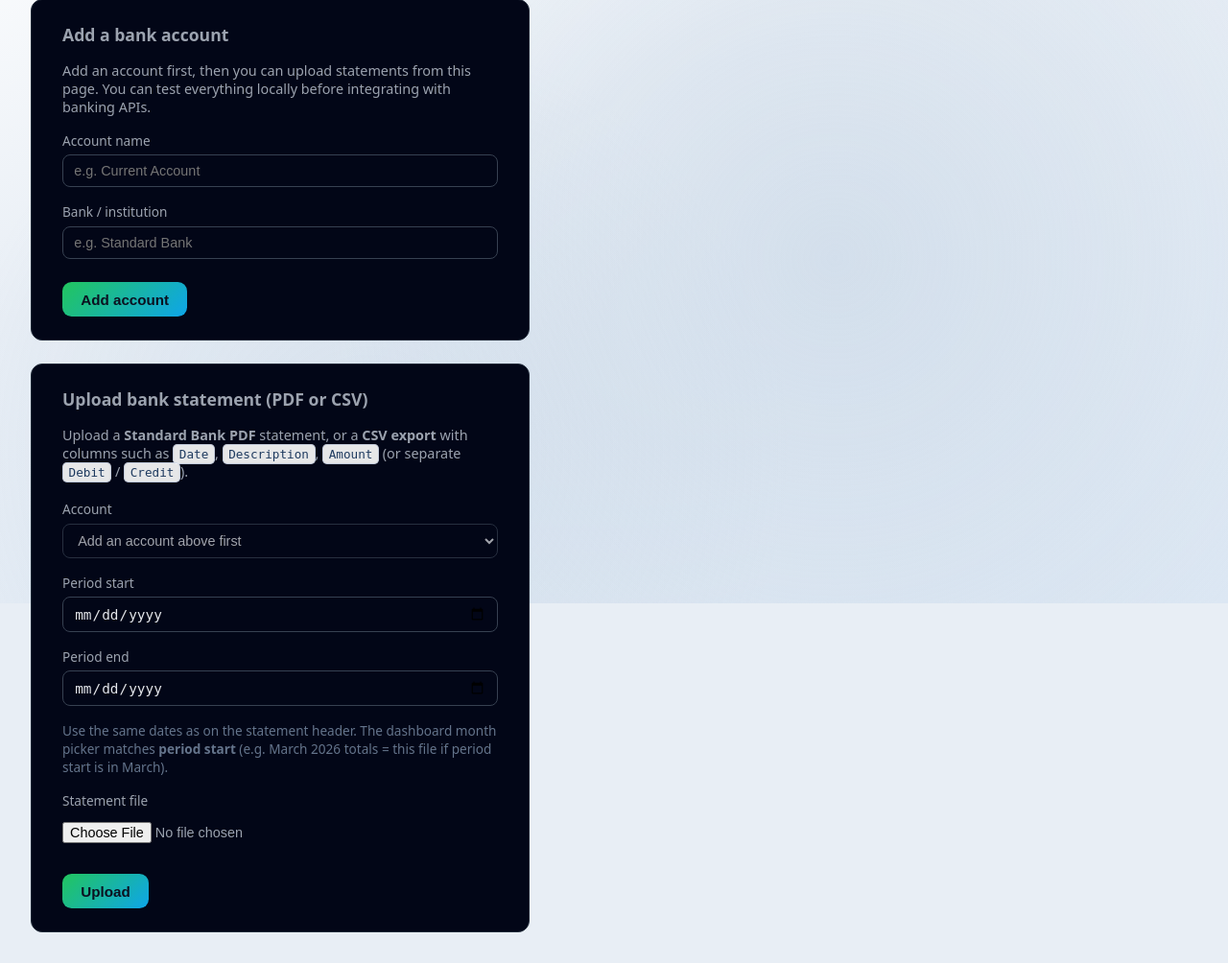
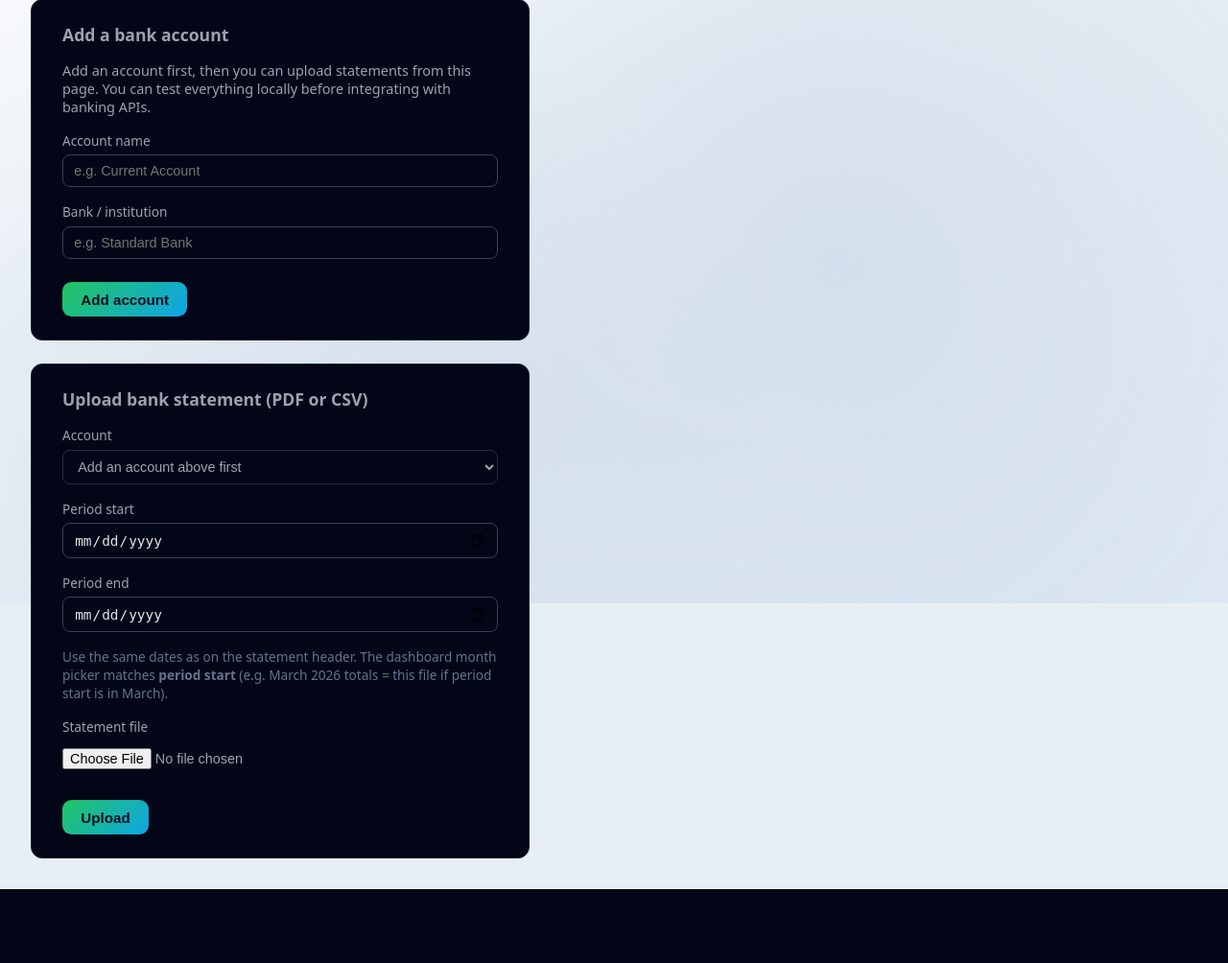
Before and after one commit to BlackChina/fin_savvy_app, a FastAPI app: template fin_savvy_app/templates/upload.html in a window 1280 px wide. Shown: the part 171-1175 px from the top of the page at 96% size. After the commit the page ends 1098 px from the top, so only its background shows below. Run offline with FastAPI, Linux system fonts and the light colour scheme; the template is opened without the code that fills it, so the values that code supplies are empty.

Commit message:
Upload: remove redundant PDF/CSV format blurb under heading
Made-with: Cursor

```diff
--- a/fin_savvy_app/templates/upload.html
+++ b/fin_savvy_app/templates/upload.html
@@ -117,11 +117,6 @@
 
       <div class="card">
         <h2>Upload bank statement (PDF or CSV)</h2>
-        <p style="color: #9ca3af; font-size: 0.9rem; margin-bottom: 1.25rem;">
-          Upload a <strong>Standard Bank PDF</strong> statement, or a <strong>CSV export</strong> with columns such as
-          <code>Date</code>, <code>Description</code>, <code>Amount</code>
-          (or separate <code>Debit</code> / <code>Credit</code>).
-        </p>
 
         <form method="post" action="/upload" enctype="multipart/form-data">
           <div class="field">
```
